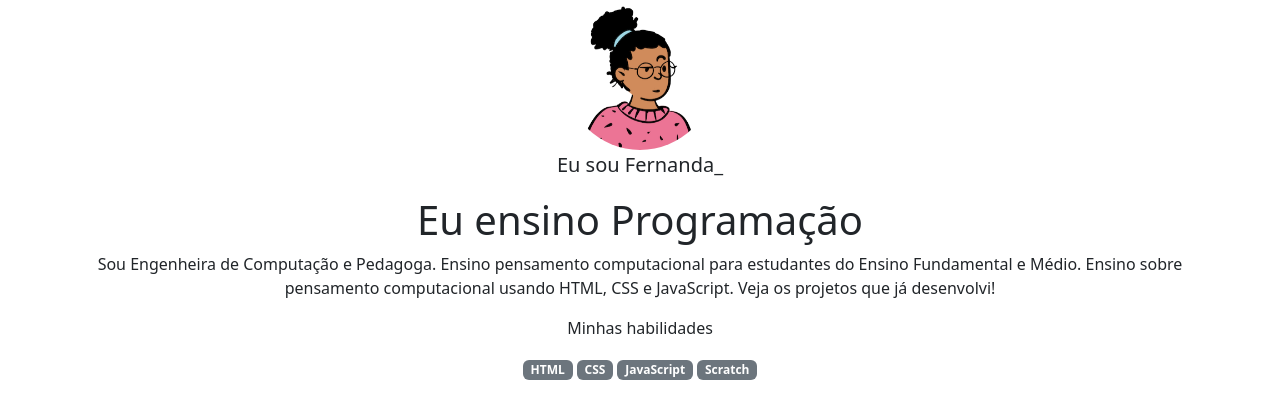
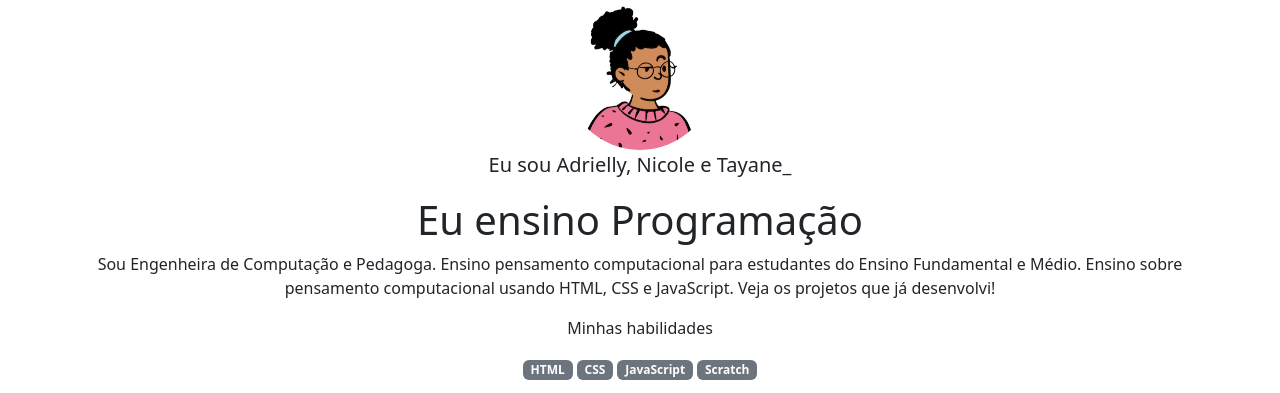
Before and after one commit to adriellymatosdasilva/projetodaaula5, a plain HTML site: page index.html in a window 1280 px wide. Shown: the top 393 px of the page. Drawn offline with nearby package versions, Linux system fonts and the light colour scheme.

Commit message:
Update index.html

```diff
--- a/index.html
+++ b/index.html
@@ -12,7 +12,7 @@
 <body>
     <header class="container text-center">
         <img src="img/avatar-perfil.png" alt="avatar da Fernanda" class="rounded-circle" width="150" height="150" srcset="">
-        <p class="lead">Eu sou Fernanda_</p>
+        <p class="lead">Eu sou Adrielly, Nicole e Tayane_</p>
         <h1>Eu ensino Programação</h1>
         <p>Sou Engenheira de Computação e Pedagoga. Ensino pensamento computacional para estudantes do Ensino
             Fundamental e Médio. Ensino sobre pensamento computacional usando HTML, CSS e JavaScript. Veja os projetos
```
